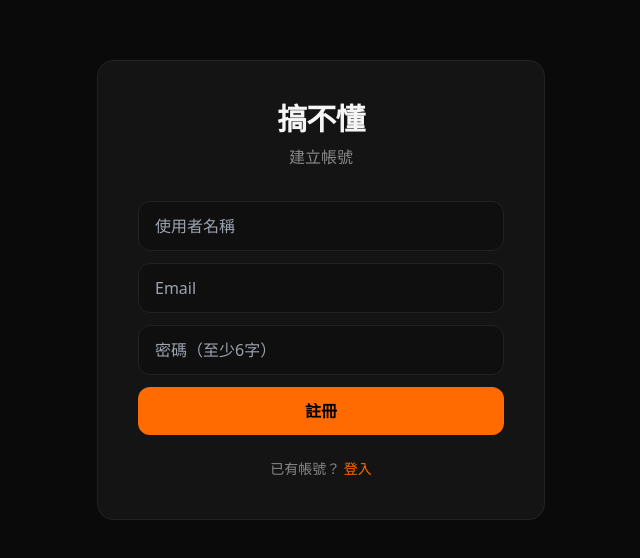
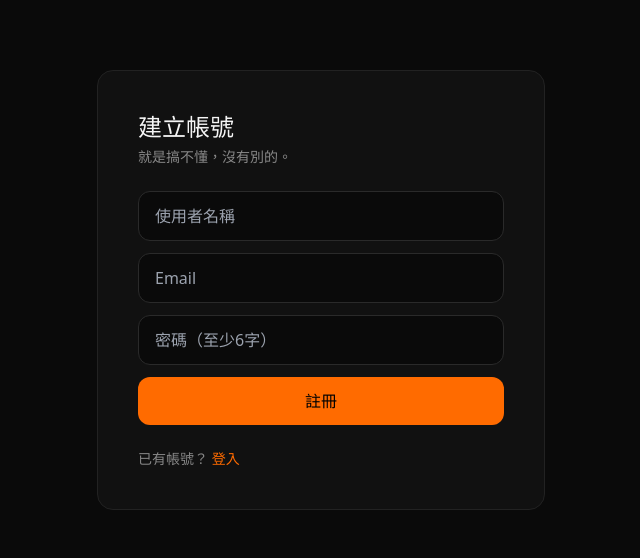
Before and after one commit to illusd-com/dont-understand, a Next.js app: page /register in a window 1280 px wide. Shown: the part 110-668 px from the top of the page, without its empty margins (319-959 px from the left). Built offline with nearby package versions, Linux system fonts and the light colour scheme; no server answers.

Commit message:
style: align register page with landing

```diff
--- a/src/app/register/page.tsx
+++ b/src/app/register/page.tsx
@@ -34,20 +34,57 @@ export default function RegisterPage() {
   }
 
   return (
-    <div className="min-h-screen flex items-center justify-center">
-      <div className="w-full max-w-md bg-[#141414] border border-[#222] rounded-2xl p-10 text-center">
-        <h1 className="text-3xl font-semibold mb-2 tracking-tight">搞不懂</h1>
-        <p className="text-[#888] mb-8">建立帳號</p>
-        {error && <p className="text-red-500 mb-4 text-sm">{error}</p>}
+    <div className="min-h-screen flex items-center justify-center px-6">
+      <div className="w-full max-w-md bg-[#111] border border-[#222] rounded-2xl p-8 md:p-10">
+        <h1 className="text-2xl font-medium mb-1">建立帳號</h1>
+        <p className="text-sm text-[#888] mb-6">就是搞不懂，沒有別的。</p>
+        {error && <p className="text-red-400 mb-4 text-sm">{error}</p>}
         <form onSubmit={handleSubmit} className="space-y-3">
-          <input className="w-full bg-[#0f0f0f] border border-[#222] rounded-xl px-4 py-3 focus:outline-none focus:border-[#ff6b00]" placeholder="使用者名稱" value={username} onChange={(e) => setUsername(e.target.value)} required />
-          <input type="email" className="w-full bg-[#0f0f0f] border border-[#222] rounded-xl px-4 py-3 focus:outline-none focus:border-[#ff6b00]" placeholder="Email" value={email} onChange={(e) => setEmail(e.target.value)} required />
-          <input type="password" className="w-full bg-[#0f0f0f] border border-[#222] rounded-xl px-4 py-3 focus:outline-none focus:border-[#ff6b00]" placeholder="密碼（至少6字）" value={password} onChange={(e) => setPassword(e.target.value)} required />
-          <button type="submit" className="w-full bg-[#ff6b00] text-black font-semibold py-3 rounded-xl active:scale-[0.97] transition-transform">註冊</button>
+          <input
+            className="w-full bg-[#0a0a0a] border border-[#2a2a2a] rounded-xl px-4 py-3 focus:outline-none focus:border-[#ff6b00] transition-colors"
+            placeholder="使用者名稱"
+            value={username}
+            onChange={(e) => setUsername(e.target.value)}
+            required
+            autoComplete="username"
+          />
+          <input
+            type="email"
+            className="w-full bg-[#0a0a0a] border border-[#2a2a2a] rounded-xl px-4 py-3 focus:outline-none focus:border-[#ff6b00] transition-colors"
+            placeholder="Email"
+            value={email}
+            onChange={(e) => setEmail(e.target.value)}
+            required
+            autoComplete="email"
+          />
+          <input
+            type="password"
+            className="w-full bg-[#0a0a0a] border border-[#2a2a2a] rounded-xl px-4 py-3 focus:outline-none focus:border-[#ff6b00] transition-colors"
+            placeholder="密碼（至少6字）"
+            value={password}
+            onChange={(e) => setPassword(e.target.value)}
+            required
+            autoComplete="new-password"
+          />
+          <button
+            type="submit"
+            className="w-full bg-[#ff6b00] text-black font-medium py-3 rounded-xl active:scale-[0.97] transition-transform duration-150"
+          >
+            註冊
+          </button>
         </form>
-        <p className="mt-6 text-sm text-[#888]">已有帳號？ <a href="/" className="text-[#ff6b00]">登入</a></p>
+        <p className="mt-6 text-sm text-[#888]">
+          已有帳號？{' '}
+          <a href="/" className="text-[#ff6b00] hover:underline">
+            登入
+          </a>
+        </p>
       </div>
-      <script src={`https://www.google.com/recaptcha/api.js?render=${process.env.NEXT_PUBLIC_RECAPTCHA_SITE_KEY}`} async defer></script>
+      <script
+        src={`https://www.google.com/recaptcha/api.js?render=${process.env.NEXT_PUBLIC_RECAPTCHA_SITE_KEY}`}
+        async
+        defer
+      />
     </div>
   );
 }
```
